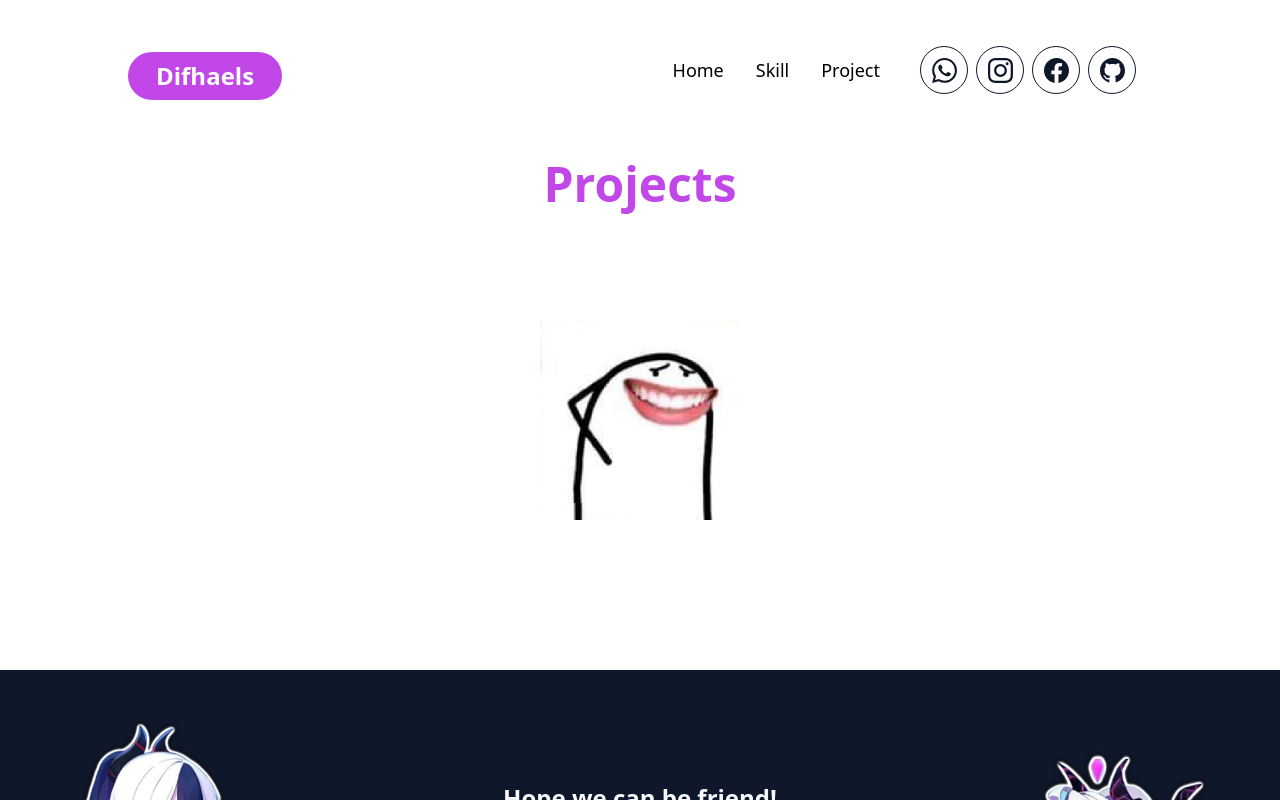
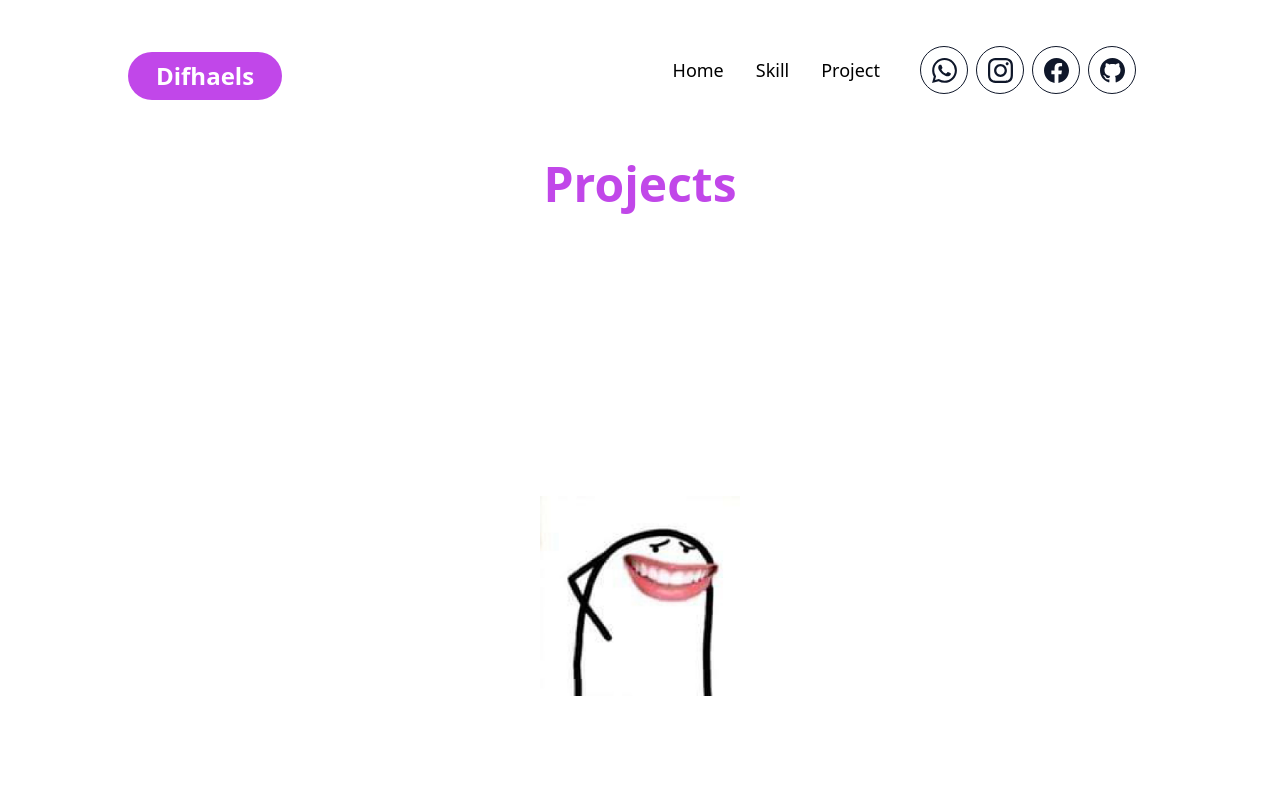
Before and after one commit to difhaels/portfolio-cra, a React (Create React App) app: page /Project in a window 1280 px wide. Shown: the top 800 px of the page. Built offline with nearby package versions, Linux system fonts and the light colour scheme.

Commit message:
remove tag in index html

```diff
--- a/src/components/Project.js
+++ b/src/components/Project.js
@@ -4,7 +4,7 @@ export default function Project() {
   return (
     <div>
       <h1 className="text-5xl mt-10 text-primary font-bold text-center">Projects</h1>
-      <div className="flex justify-center my-28">
+      <div className="flex justify-center my-72">
         <img src={emote404} alt="404" width="200" />
       </div>
     </div>
```
Also changed, not shown: public/index.html (+1 -27 lines).
